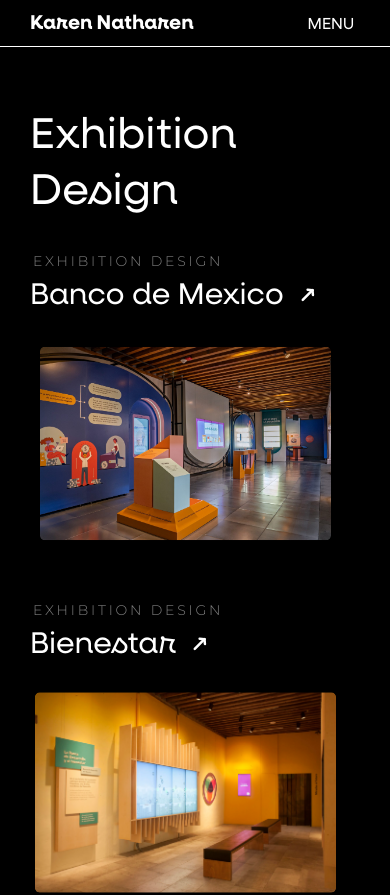
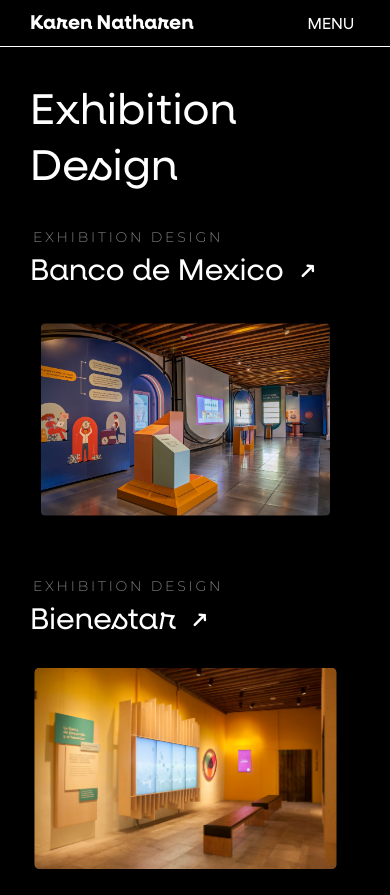
Before and after one commit to ConjecturesandRefutations/Karen-Website, a React (Vite) app: page /exhibition-design in a window 390 px wide. Shown: the top 895 px of the page. Built offline with nearby package versions, Linux system fonts and the light colour scheme; a web font is replaced by a local one.

Commit message:
margin top adjustment

```diff
--- a/src/App.css
+++ b/src/App.css
@@ -536,8 +536,8 @@
     }
 }
 
-@media(max-width:640px){
+@media(max-width:768px){
 .exhibition-title, .multimedia-title {
-    margin-top: 75px !important
+    margin-top: 15% !important
 }
 }
```
